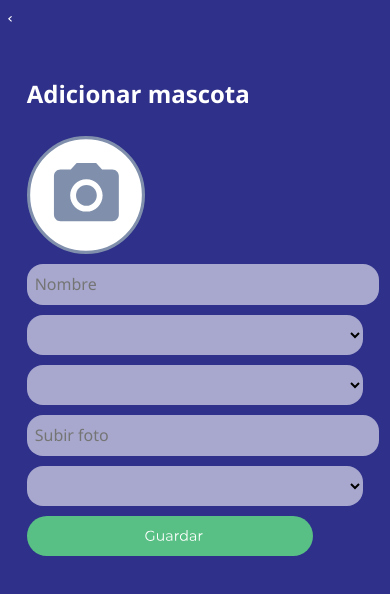
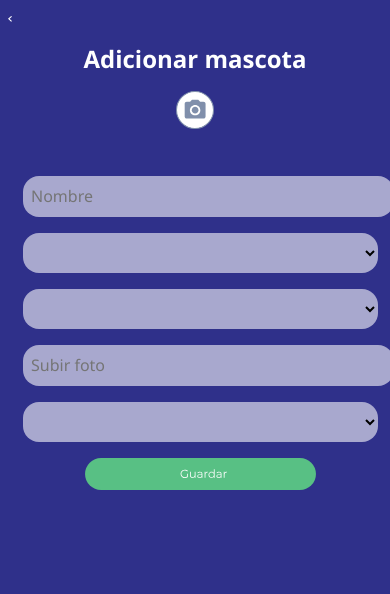
Before and after one commit to juancc9/node_mascotas, a website: page frontend/pages/adicionar.html in a window 390 px wide. Drawn offline with Linux system fonts and the light colour scheme; no server answers; sample sign-in values are in the browser's storage; files whose address does not match are found by name.

Commit message:
"Ajuste addicionar"

```diff
--- /dev/null
+++ b/frontend/css/JJM_adiccionar.css
@@ -0,0 +1,53 @@
+.contenedor-foto {
+  display: flex;
+  justify-content: center;
+  margin-top: 1rem;
+}
+
+.contenedor-Add {
+  display: flex;
+  flex-direction: column;
+  gap: 10px;
+  padding: 20px;
+  border-radius: 10px;
+  margin: 2rem auto;
+  max-width: 500px;
+  width: 90%;
+}
+
+.formulario-Add {
+  text-align: center;
+  flex-direction: column;
+  gap: 100px;
+  padding: 20px;
+  border-radius: 10px;
+  margin: 2rem auto;
+  max-width: 500px;
+  width: 90%;
+}
+.formulario-Add input,
+.formulario-Add select,
+.formulario-Add textarea,
+.formulario-Add button {
+  margin-bottom: 1rem;
+}
+
+.titulo {
+  text-align: center;
+  color: white;
+  font-family: "Segoe UI", Tahoma, Geneva, Verdana, sans-serif;
+}
+
+/* ✅ Media query para móviles pequeños */
+@media (max-width: 480px) {
+  .contenedor-Add,
+  .formulario-Add {
+    padding: 15px;
+    gap: 8px;
+    width: 95%;
+  }
+
+  .contenedor-foto {
+    margin-top: 0.5rem;
+  }
+}
--- a/frontend/css/JJM_general.css
+++ b/frontend/css/JJM_general.css
@@ -127,7 +127,7 @@ p {
   left: 40%;
 }
 
-/* Media query para pantallas pequeñas (teléfonos) */
+
 @media (max-width: 767px) {
   .formulario, .contenedor {
     position: relative; /* Cambia a relativo para que se ajuste al flujo del documento */
--- a/frontend/pages/adicionar.html
+++ b/frontend/pages/adicionar.html
@@ -5,20 +5,24 @@
     <meta name="viewport" content="width=device-width, initial-scale=1.0">
     <title>Lista de Mascotas</title>
   <link rel="stylesheet" href="../css/JJM_general.css" />
+  <link rel="stylesheet" href="../css/JJM_adiccionar.css"/>
 </head>
 <body>
     <img src="../assets//btn-back.svg" type="submit" onclick="RedirectMain()" width="1%" />
+<h1 class="titulo">Adicionar mascota</h1>
 
-    <div class="contenedor">
-        <h1>Adicionar mascota</h1>
-    <img src="../assets/photo-lg-0.svg" width="35%"  class="fondo">
+        <div class="contenedor-foto">
+            <br>
+    <img src="../assets/photo-lg-0.svg" width="10%" id="foto"  >
+        </div>
+      <div class="formulario-Add">
     <input type="text" placeholder="Nombre" id="nombre"  class="input1"   required />
     <select name="Raza" id="raza"></select>
     <select name="Categoria" id=""></select>
     <input type="text" placeholder="Subir foto" id="foto"  class="input1"   required />
     <select name="Genero" id=""></select>
-    <img src="../assets//btn-save.svg" type="submit" width="85%"/>
-
+    <img src="../assets//btn-save.svg" type="submit" width="65%"/>
+</div>
 </div>
 <script src="../js/JJM_mascotas.js"></script>
 </body>
```
